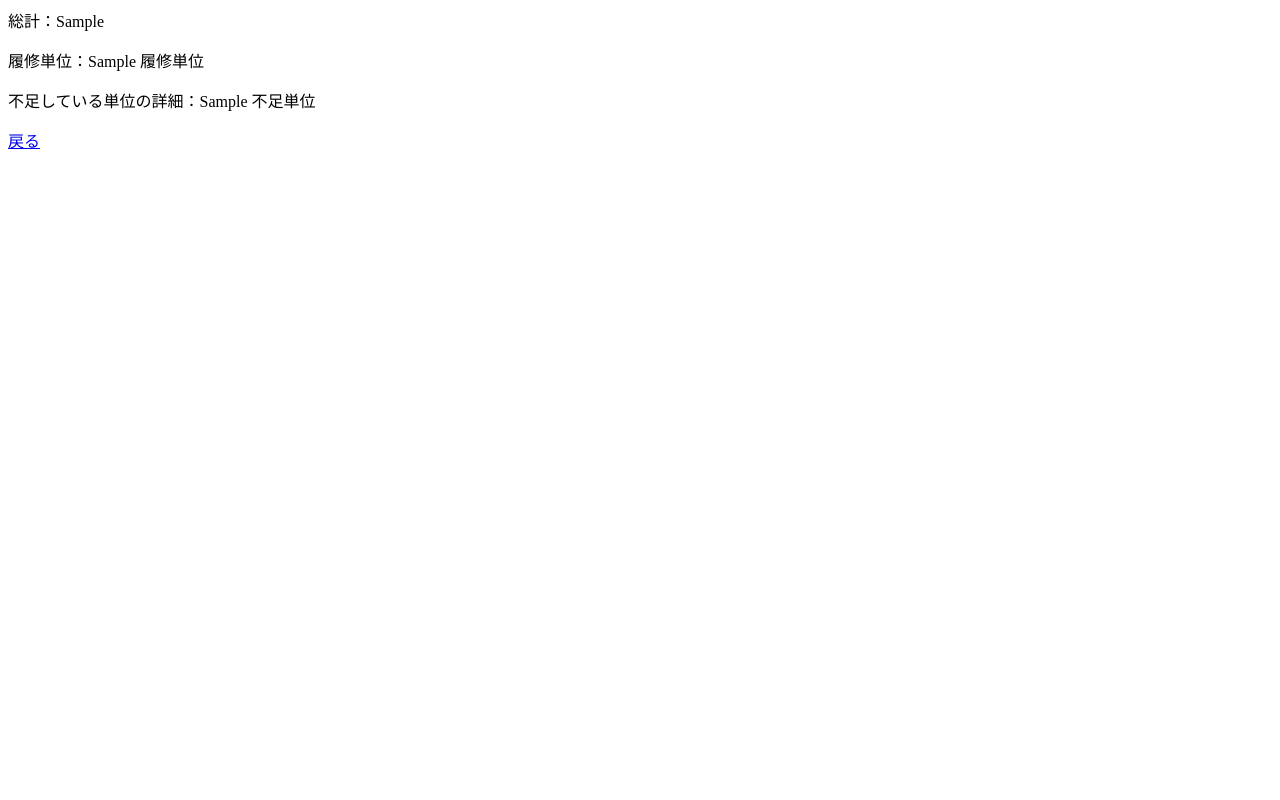
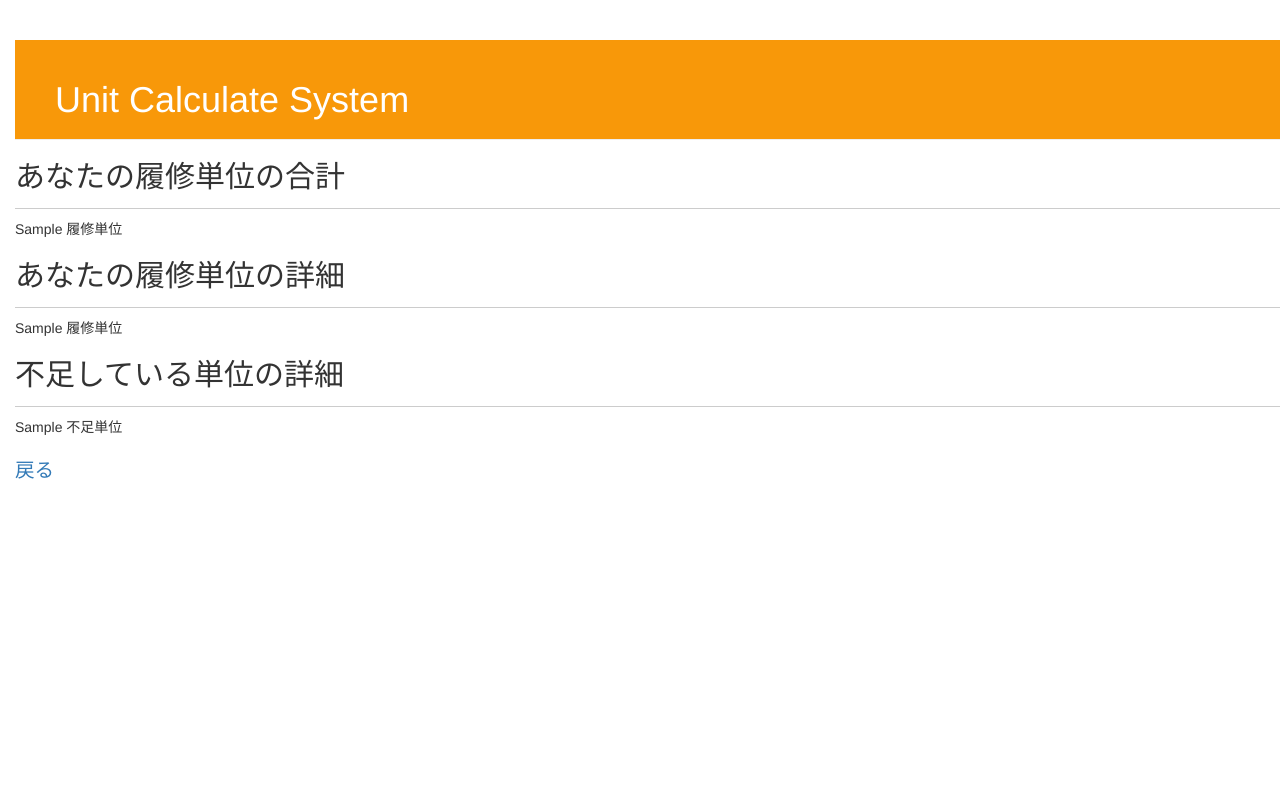
Before and after one commit to kawashima1129/UnitCalculation, a Django app: template UnitCalc/calc/templates/calc/results.html in a window 1280 px wide. Run offline with Django 3.2, Linux system fonts and the light colour scheme; the template is opened without the code that fills it: most values are stand-ins (such as "Sample title", 1, 10 or a date in 2020); some libraries are stand-ins or nearby versions.

Commit message:
結果表示画面の修正

```diff
--- a/UnitCalc/calc/templates/calc/results.html
+++ b/UnitCalc/calc/templates/calc/results.html
@@ -1,11 +1,26 @@
+{% load staticfiles %}
 <html>
   <head>
     <title>単位計算結果</title>
+    <link rel="stylesheet" href="{% static 'css/resultstyle.css' %}">
+    <link rel="stylesheet" href="//maxcdn.bootstrapcdn.com/bootstrap/3.2.0/css/bootstrap.min.css">
+    <link rel="stylesheet" href="//maxcdn.bootstrapcdn.com/bootstrap/3.2.0/css/bootstrap-theme.min.css">
   </head>
   <body>
-    <p>総計：{{ 総計 }}</p>
-    <p>履修単位：{{ 履修単位 }}</p>
-    <p>不足している単位の詳細：{{ 不足単位 }}</p>
+    <div class="page-header">
+      <h1>Unit Calculate System</h1>
+    </div>
+
+    <h2>あなたの履修単位の合計</h2>
+    {{ 総計.履修単位 }}
+    <h2>あなたの履修単位の詳細</h2>
+    {{ 履修単位 }}
+    <h2>不足している単位の詳細</h2>
+    {{ 不足単位 }}
+
+
   </body>
+  <br><br>
   <a href="{% url 'calc:index'  %}">戻る</a><br>
-</html>
+
+  </html>
--- /dev/null
+++ b/UnitCalc/static/css/resultstyle.css
@@ -0,0 +1,20 @@
+.page-header {
+    background-color: #f89809;
+    margin-top: 0;
+    padding: 20px 20px 20px 40px;
+    color: #fff;
+
+}
+
+h2 {
+    padding-bottom: .5em;
+    border-bottom: 1px solid #ccc;
+  }
+
+body {
+    padding-left: 15px;
+}
+
+a {
+    font-size: 1.4em;
+}
```
Also changed, not shown: 3 other files.
